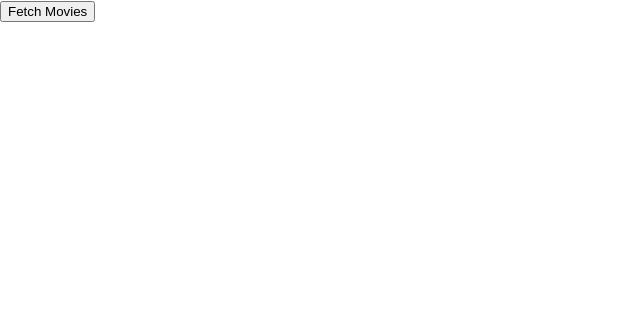
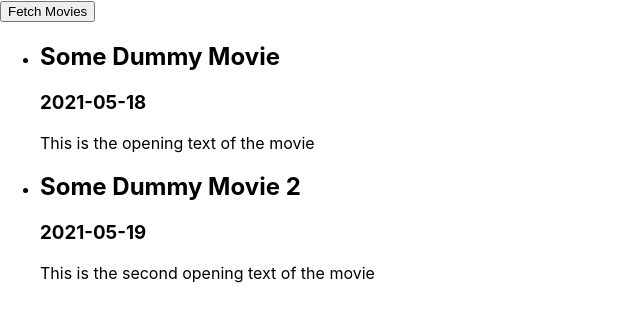
Before and after one commit to Alicino88/GET-POST-with-React, a React (Create React App) app: page / in a window 1280 px wide. Shown: the top 322 px of the page, without its empty margins (0-640 px from the left). Built offline with nearby package versions, Linux system fonts and the light colour scheme.

Commit message:
Added Movie and MovieList component

```diff
--- a/src/App.js
+++ b/src/App.js
@@ -1,3 +1,4 @@
+import MoviesList from "./Components/MovieList";
 import "./App.css";
 
 function App() {
@@ -21,6 +22,9 @@ function App() {
       <section>
         <button>Fetch Movies</button>
       </section>
+      <section>
+        <MoviesList movies={dummyMovies} />
+      </section>
     </>
   );
 }
--- /dev/null
+++ b/src/Components/Movie.js
@@ -0,0 +1,11 @@
+const Movie = (props) => {
+  return (
+    <li>
+      <h2>{props.title}</h2>
+      <h3>{props.releaseDate}</h3>
+      <p>{props.openingText}</p>
+    </li>
+  );
+};
+
+export default Movie;
--- /dev/null
+++ b/src/Components/MovieList.js
@@ -0,0 +1,18 @@
+import Movie from "./Movie";
+
+const MovieList = (props) => {
+  return (
+    <ul>
+      {props.movies.map((movie) => (
+        <Movie
+          key={movie.id}
+          title={movie.title}
+          releaseDate={movie.releaseDate}
+          openingText={movie.openingText}
+        />
+      ))}
+    </ul>
+  );
+};
+
+export default MovieList;
```
